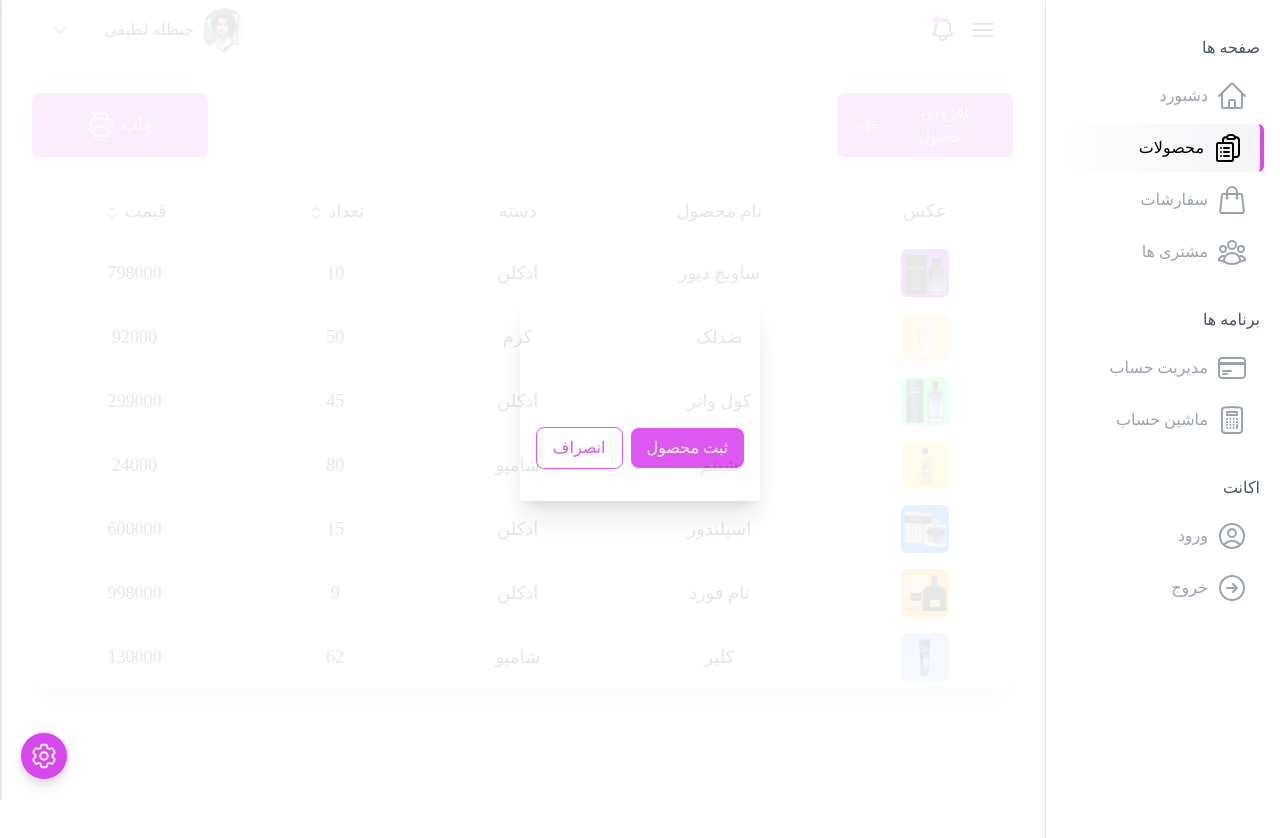
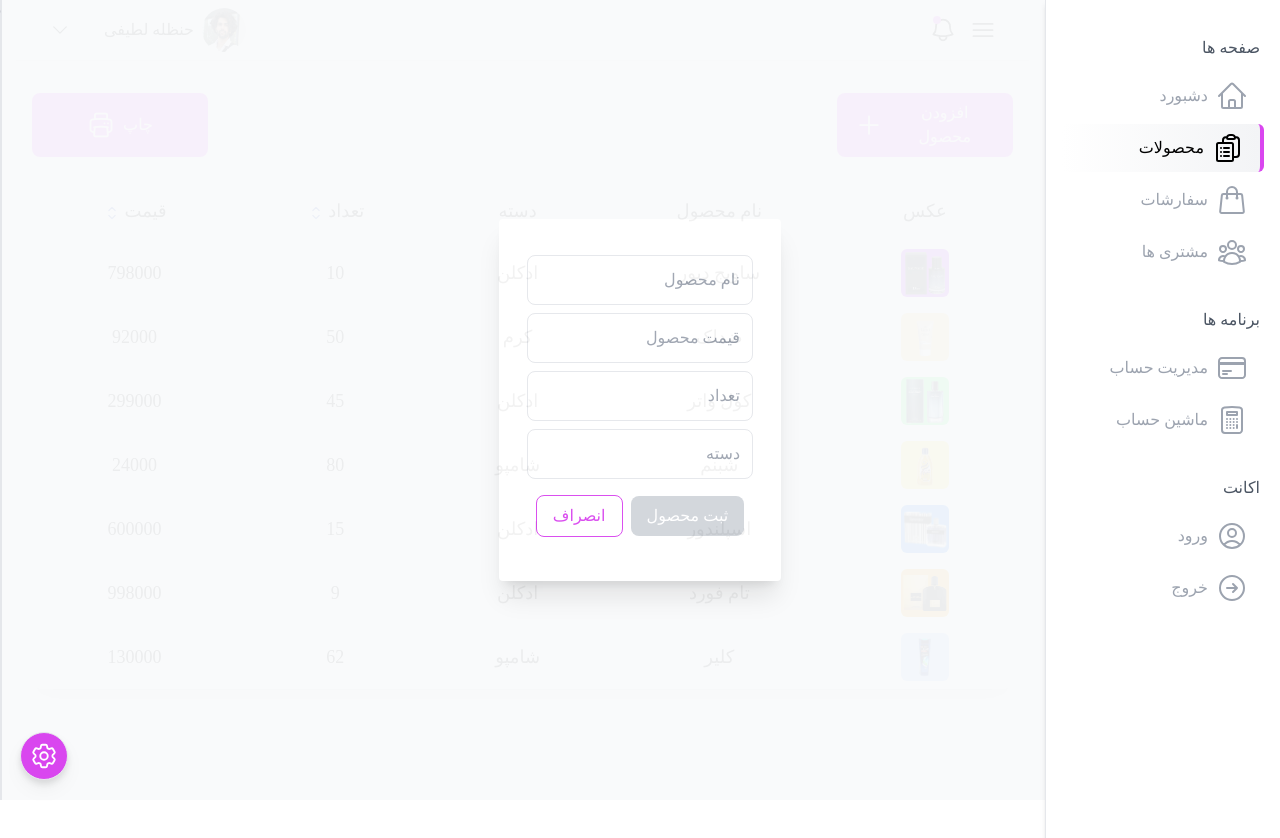
Before and after one commit to HanzaleLatifi/AdminDashboard, a React (Create React App) app in the folder dashboard/: page /products in a window 1280 px wide. Both pictures are taken after a click on the button "افزودن محصول". Shown: the top 838 px of the page. Built offline with nearby package versions, Linux system fonts and the light colour scheme; what @react-pdf/renderer would draw is missing.

Commit message:
develope formikInput compunents

```diff
--- a/dashboard/src/components/inputs/FormikInputs.tsx
+++ b/dashboard/src/components/inputs/FormikInputs.tsx
@@ -5,14 +5,15 @@ type propsTypes={
     label?:string
     name:string
     type?:string | 'text'
+    placeholder?:string
 }
 
-function FormikInput({ formik, label, name , type="text" }:propsTypes) {
+function FormikInput({ formik, label, name , type , placeholder}:propsTypes) {
     return (
-        <div className="">
+        <div className="my-2 w-full">
             <label >{label}</label>
-            <input name={name} type={type} {...formik.getFieldProps({name})} />
-            {formik.errors[name] && formik.touched[name] && <div className="text-red-500">{formik.errors[name]}</div>}
+            <input className='border rounded-lg w-full  p-3' name={name} type={type} {...formik.getFieldProps({name})} placeholder={placeholder} />
+            {formik.errors[name] && formik.touched[name] && <div className="text-red-500 text-sm font-light">{formik.errors[name]}</div>}
         </div>
     )
 }
--- a/dashboard/src/pages/Products.tsx
+++ b/dashboard/src/pages/Products.tsx
@@ -71,18 +71,18 @@ const Products = () => {
         {/*---- Modal Start ---- */}
         {showModal && (
         <div
-          className="fixed top-0 left-0 w-full h-full bg-white dark:bg-gray-900 opacity-90 dark:opacity-95 flex justify-center items-center"
-          onClick={handleCloseModal}
+          className="fixed top-0 left-0 w-full h-full bg-gray-50 opacity-95 dark:bg-gray-900 dark:opacity-95 flex justify-center items-center"
+
         >
-          <div onClick={(e)=>e.stopPropagation()} className="bg-white  dark:bg-gray-500 p-4 rounded shadow-xl">
-              <form className="Form" onSubmit={formik.handleSubmit}>
-                <FormikInput name="title" formik={formik}  />
-                <FormikInput name="price" formik={formik}  />
-                <FormikInput name="count" formik={formik}  />
-                <FormikInput name="category" formik={formik}  />
+          <div  className="bg-white  dark:bg-gray-500 p-4 rounded shadow-xl">
+              <form className="p-3 " onSubmit={formik.handleSubmit} >
+                <FormikInput name="title" formik={formik} type="text" placeholder='نام محصول' />
+                <FormikInput name="price" formik={formik} type="number" placeholder='قیمت محصول' />
+                <FormikInput name="count" formik={formik} type="number" placeholder='تعداد' />
+                <FormikInput name="category" formik={formik} placeholder="دسته"  />
                 <div className='flex items-center justify-center gap-x-2 my-4'>
-                  <button style={{backgroundColor:activeColor}} className="text-white px-4 py-2 rounded-lg disabled:bg-gray-500" type="submit" disabled={!formik.isValid}>ثبت محصول</button>
-                  <button style={{borderColor:activeColor , color:activeColor}} className="px-4 py-2 border rounded-lg" type="button" >انصراف</button>
+                  <button style={{backgroundColor:activeColor}} className="text-white px-4 py-2 rounded-lg disabled:!bg-gray-300 disabled:cursor-not-allowed" type="submit" disabled={!formik.isValid}>ثبت محصول</button>
+                  <button onClick={handleCloseModal} style={{borderColor:activeColor , color:activeColor}} className="px-4 py-2 border rounded-lg" type="button" >انصراف</button>
                 </div>
               </form>
           </div>
```
